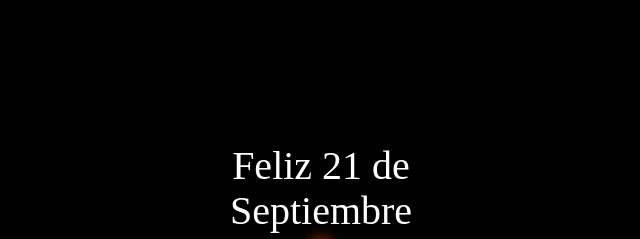
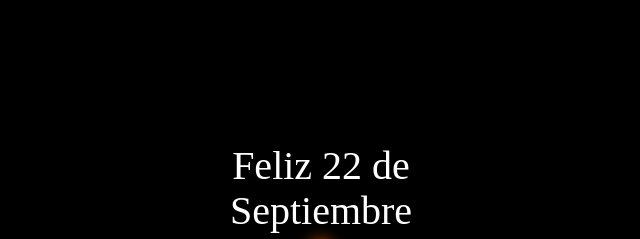
Before and after one commit to Aionnn/Paracaidas15.github.io, a plain HTML site: page index.html in a window 1280 px wide. Shown: the top 239 px of the page, 319-959 px from the left. Drawn offline with Linux system fonts and the light colour scheme.

Commit message:
Update index.html

```diff
--- a/index.html
+++ b/index.html
@@ -13,7 +13,7 @@
 <body>
 
 <div class="flower">
-    <div class="text-above">Feliz 21 de Septiembre</div>
+    <div class="text-above">Feliz 22 de Septiembre</div>
     <div class="mid">
     </div>
     <div class="Petal1 p1">
```
